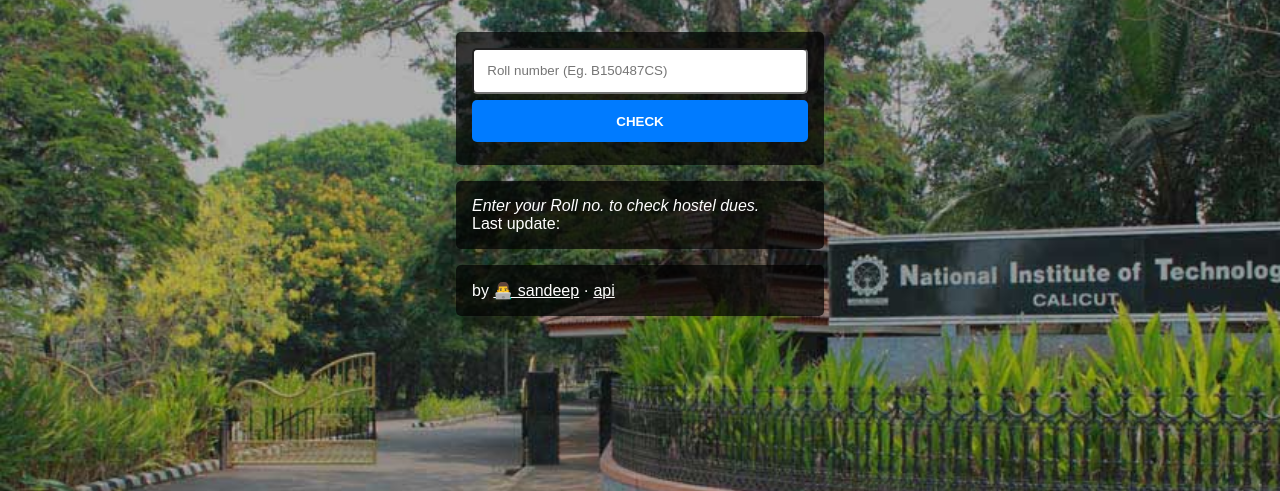
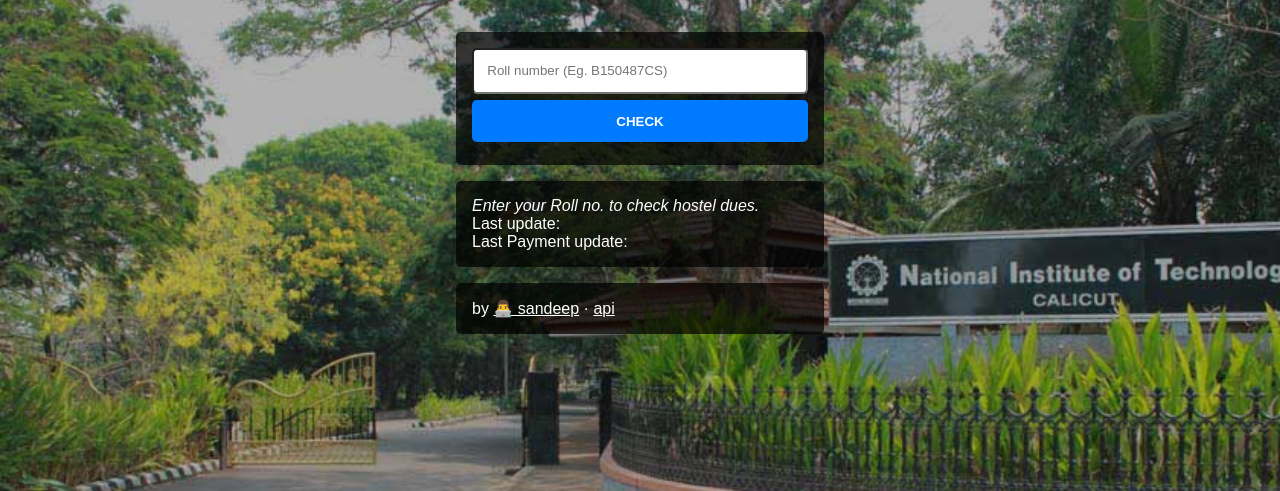
Before and after one commit to s-n-d-p/hostel-dues, a Flask app: template templates/homepage.html in a window 1280 px wide. Shown: the part 77-568 px from the top of the page. Run offline with Flask 2, Linux system fonts and the light colour scheme; the template is opened without the code that fills it, so the values that code supplies are empty.

Commit message:
Included Last Payment Update

```diff
--- a/app.py
+++ b/app.py
@@ -17,17 +17,18 @@
     due = ''
     result = ''
     DATE = fetchLastUpdateDetails()
+    PAYMENT_DATE =fetchLastPaymentUpdateDetails()
     if request.method == 'GET':
-        return render_template('homepage.html',result = result, date = DATE)
+        return render_template('homepage.html',result = result, date = DATE, paymentdate = PAYMENT_DATE)
     elif request.method == 'POST':
         roll_no = request.form['roll_no'].encode('ascii').upper()
         try:
             record = session.query(DuesRecord).filter_by(roll_no = roll_no).one()
             name, due = record.name, record.due
-            return render_template('homepage.html',name = name, due = due, result = '', date = DATE)
+            return render_template('homepage.html',name = name, due = due, result = '', date = DATE, paymentdate = PAYMENT_DATE)
         except:
             result = "Invalid roll number!"
-            return render_template('homepage.html',name = 'NA', due = 0, result = result, date = DATE)
+            return render_template('homepage.html',name = 'NA', due = 0, result = result, date = DATE, paymentdate = PAYMENT_DATE)
     else:
         pass
 
@@ -45,7 +46,7 @@
 def updateDatabase():
     if request.method == 'GET':
         DATE = fetchLastUpdateDetails()
-        return render_template('updatepage.html', date = DATE)
+        return render_template('updatepage.html', date = DATE, paymentdate = PAYMENT_DATE)
     elif request.method == 'POST':
         if 'password' in request.form:
             if request.form['password'] == '':
@@ -62,6 +63,15 @@
     day = config.get('Last_Update','date')
     month = config.get('Last_Update','month')
     year = config.get('Last_Update','year')
+    print(day+month+year)
+    return day + '/' + month + '/' + year
+
+def fetchLastPaymentUpdateDetails():
+    config = ConfigParser.ConfigParser()
+    config.read('config.ini')
+    day = config.get('Last_Payment_Update','date')
+    month = config.get('Last_Payment_Update','month')
+    year = config.get('Last_Payment_Update','year')
     return day + '/' + month + '/' + year
 
 def main():
--- a/create_db.py
+++ b/create_db.py
@@ -12,6 +12,9 @@
 from database_setup import DuesRecord
 
 debug = False
+date = ''
+month = ''
+year = ''
 
 def get_regex(course):
 	if course == 'BTECH.pdf':
@@ -48,6 +51,9 @@
 			search_res = roll_rex.findall(text)
 
 			if i == 0:
+				global date
+				global month
+				global year
 				monthDict = { 'JANUARY':'1','FEBRUARY':'2','MARCH':'3',
 								'APRIL':'4','MAY':'5','JUNE':'6','JULY':'7',
 								'AUGUST':'8','SEPTEMBER':'9','OCTOBER':'10',
@@ -56,9 +62,9 @@
 				for line in lines:
 					if 'Payment' in line:
 						wordsInLine = line.split()
-						date = wordsInLine[3][0:2]
+						date = wordsInLine[3].replace("th","")
 						month = monthDict[wordsInLine[4].upper()]
-						year = wordsInLine[5][0:-1]
+						year = wordsInLine[5].replace(")","")
 
 			for res in search_res:
 				r = res.split('\n')
@@ -76,9 +82,13 @@
 	config = ConfigParser.ConfigParser()
 	now = datetime.datetime.now()
 	config.add_section('Last_Update')
-	config.set('Last_Update','date',date)
-	config.set('Last_Update','month',month)
-	config.set('Last_Update','year',year)
+	config.set('Last_Update','date',now.day)
+	config.set('Last_Update','month',now.month)
+	config.set('Last_Update','year',now.year)
+	config.add_section('Last_Payment_Update')
+	config.set('Last_Payment_Update','date',date)
+	config.set('Last_Payment_Update','month',month)
+	config.set('Last_Payment_Update','year',year)
 	with open('config.ini','w') as configFile:
 		config.write(configFile)
 
--- a/templates/homepage.html
+++ b/templates/homepage.html
@@ -36,6 +36,7 @@
             {% else %}
                 <div><i>Enter your Roll no. to check hostel dues.</i></div>
                 <div>Last update: {%if date%}<b>{{date}}</b>{%endif%}</div>
+                <div>Last Payment update: {%if paymentdate%}<b>{{paymentdate}}</b>{%endif%}</div>
             {% endif %}
             </div>
             <div class="message">
--- a/templates/updatepage.html
+++ b/templates/updatepage.html
@@ -23,6 +23,7 @@
         <main>
             <form action="" method="post">
                 <h3>Last update: {{date}}</h3>
+                <h3>Last Payment update: {{paymentdate}}</h3>
                 <input type="password" placeholder="Password" name="password">
                 <input class="button" type="submit" value="Update">
                 <a href="/">Not Admin?</a>
```
Also changed, not shown: config.ini (+6 -1 lines), dues_record.db.
